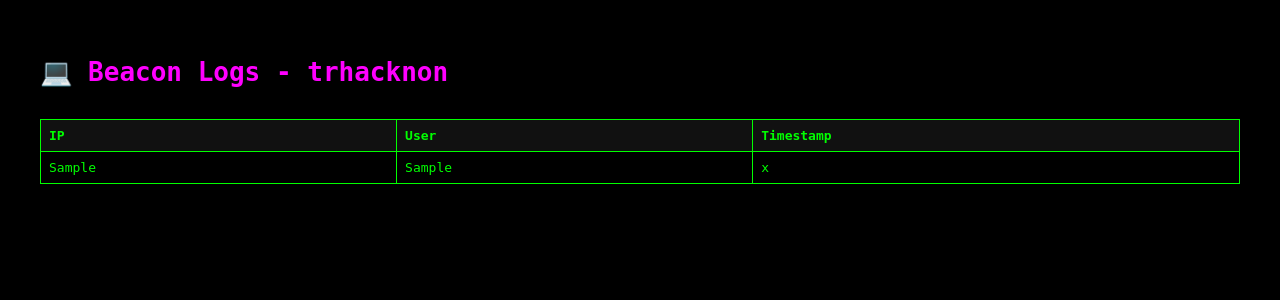
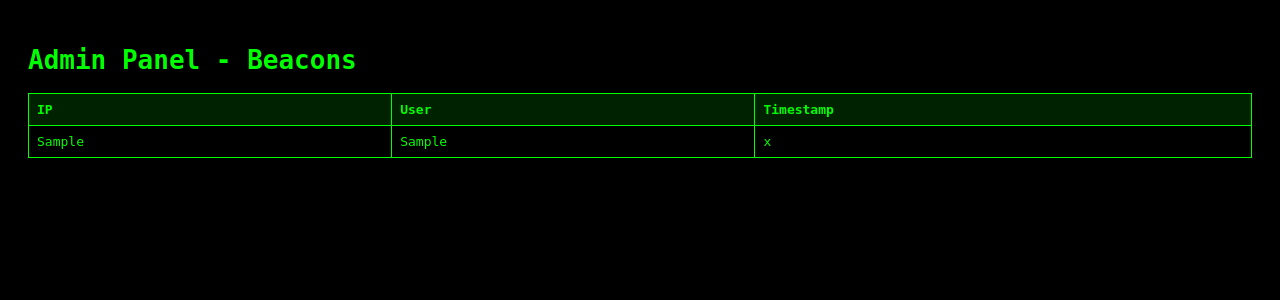
Before and after one commit to trh4ckn0n/challrepod, a Flask app: page /admin in a window 1280 px wide. Shown: the top 300 px of the page. Run offline with Flask 3, Linux system fonts and the light colour scheme; tables that the repository leaves empty hold one stand-in row (values such as "Sample post").

Commit message:
Update admin.html

```diff
--- a/templates/admin.html
+++ b/templates/admin.html
@@ -1,36 +1,33 @@
 <!DOCTYPE html>
 <html lang="en">
 <head>
-  <meta charset="UTF-8">
-  <title>Beacon Monitor - Admin</title>
+    <meta charset="UTF-8" />
+    <title>Admin Panel - Beacons</title>
     <style>
-    body {
-      background: #000;
-      color: #0f0;
-      font-family: monospace;
-      padding: 2rem;
-    }
-    table {
-      width: 100%;
-      border-collapse: collapse;
-      margin-top: 2rem;
-    }
-    th, td {
-      border: 1px solid #0f0;
-      padding: 8px;
-      text-align: left;
-    }
-    th { background-color: #111; }
-    h1 { color: #f0f; }
+        body { background: #000; color: #0f0; font-family: monospace; padding: 20px; }
+        table { width: 100%; border-collapse: collapse; }
+        th, td { border: 1px solid #0f0; padding: 8px; text-align: left; }
+        th { background: #020; }
+        h1 { color: #0f0; }
     </style>
 </head>
 <body>
-  <h1>💻 Beacon Logs - trhacknon</h1>
+    <h1>Admin Panel - Beacons</h1>
     <table>
+        <thead>
             <tr><th>IP</th><th>User</th><th>Timestamp</th></tr>
+        </thead>
+        <tbody>
             {% for ip, user, timestamp in beacons %}
-    <tr><td>{{ ip }}</td><td>{{ user }}</td><td>{{ timestamp }}</td></tr>
+            <tr>
+                <td>{{ ip }}</td>
+                <td>{{ user }}</td>
+                <td>{{ timestamp }}</td>
+            </tr>
+            {% else %}
+            <tr><td colspan="3">No beacons logged yet.</td></tr>
             {% endfor %}
+        </tbody>
     </table>
 </body>
 </html>
```
Lines whose indentation alone changed are shown as unchanged.
